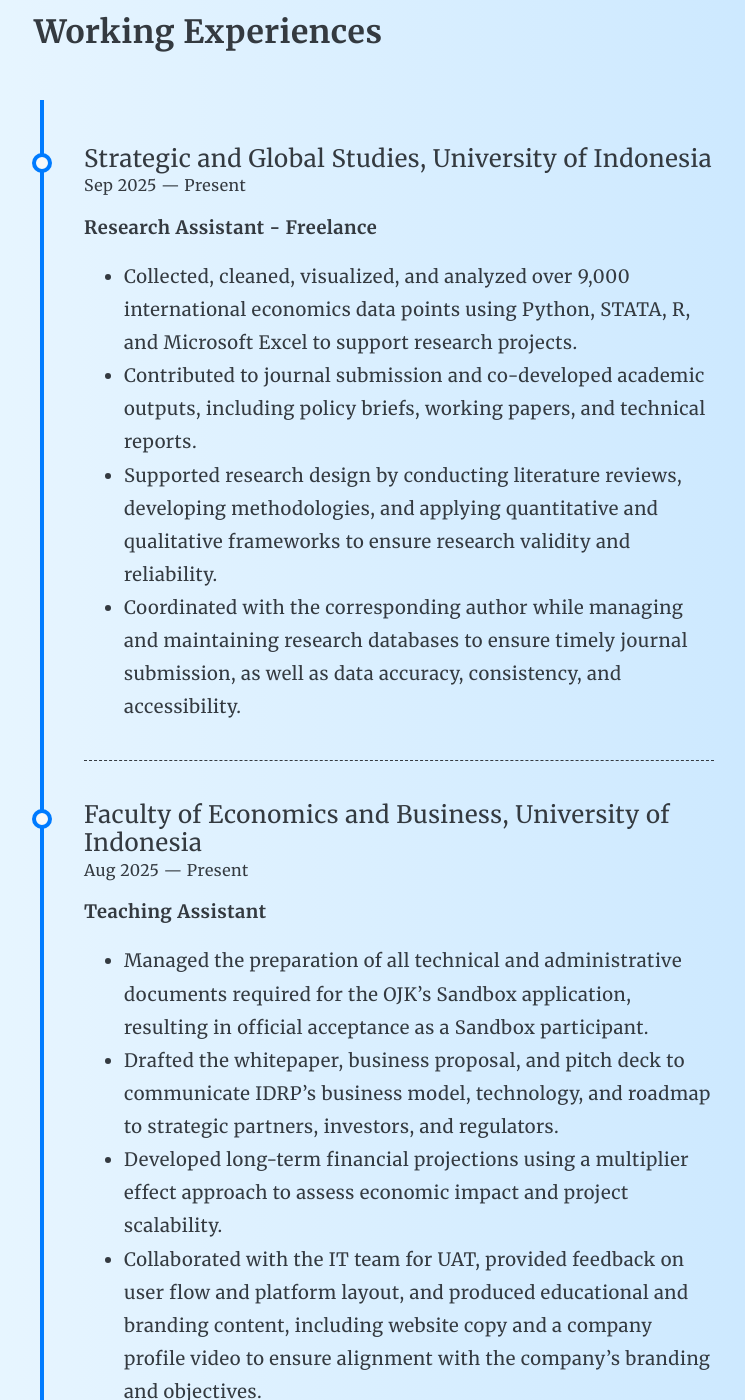
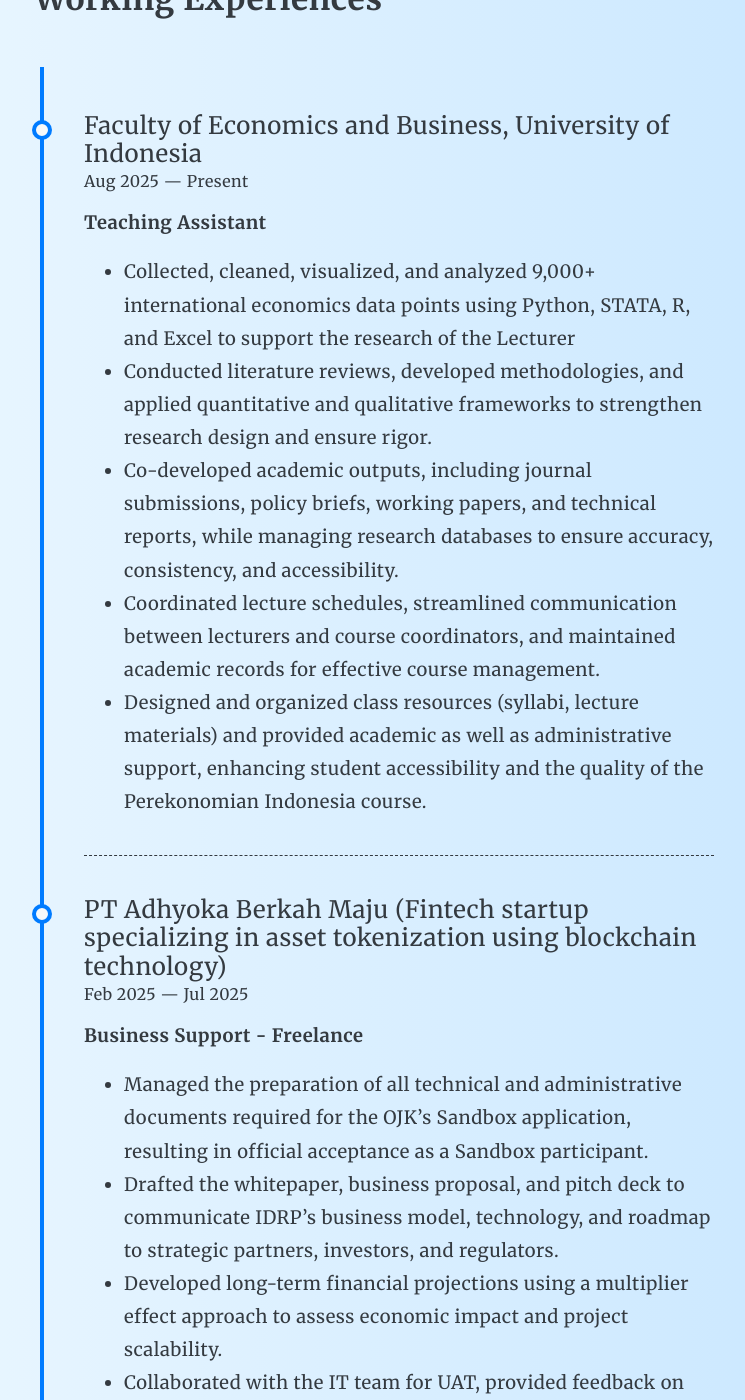
Before and after one commit to indristmrg/indristmrg.github.io, a Jekyll site: the page built from pages/about.md, in a window 1280 px wide and 1400 px high, scrolled down 2446 px. Shown: the whole window, without its empty margins (241-986 px from the left). Built offline with Jekyll 4.4.1, drawn with Linux system fonts in a browser that asks for light colours; emoji names are drawn with the system emoji font; some of the changed text lies outside the part shown.

Commit message:
Perubahan About

```diff
--- a/_data/timeline.yml
+++ b/_data/timeline.yml
@@ -1,23 +1,14 @@
-- title: Strategic and Global Studies, University of Indonesia
-  from: Sep 2025
-  to: Present
-  description: |
-    **Research Assistant - Freelance**
-    - Collected, cleaned, visualized, and analyzed over 9,000 international economics data points using Python, STATA, R, and Microsoft Excel to support research projects.
-    - Contributed to journal submission and co-developed academic outputs, including policy briefs, working papers, and technical reports.
-    - Supported research design by conducting literature reviews, developing methodologies, and applying quantitative and qualitative frameworks to ensure research validity and reliability.
-    - Coordinated with the corresponding author while managing and maintaining research databases to ensure timely journal submission, as well as data accuracy, consistency, and accessibility.
 
 - title: Faculty of Economics and Business, University of Indonesia
   from: Aug 2025
   to: Present
   description: |
     **Teaching Assistant**
-    - Managed the preparation of all technical and administrative documents required for the OJK’s Sandbox application, resulting in official acceptance as a Sandbox participant.
-    - Drafted the whitepaper, business proposal, and pitch deck to communicate IDRP’s business model, technology, and roadmap to strategic partners, investors, and regulators.
-    - Developed long-term financial projections using a multiplier effect approach to assess economic impact and project scalability.
-    - Collaborated with the IT team for UAT, provided feedback on user flow and platform layout, and produced educational and branding content, including website copy and a company profile video to ensure alignment with the company’s branding and objectives.
-    - Coordinated cross-functionally with regulators, strategic partners, legal and IT teams, company leaders, and prospective clients to ensure compliance and alignment of the business model with applicable regulatory requirements.
+    - Collected, cleaned, visualized, and analyzed 9,000+ international economics data points using Python, STATA, R, and Excel to support the research of the Lecturer
+    - Conducted literature reviews, developed methodologies, and applied quantitative and qualitative frameworks to strengthen research design and ensure rigor.
+    - Co-developed academic outputs, including journal submissions, policy briefs, working papers, and technical reports, while managing research databases to ensure accuracy, consistency, and accessibility.
+    - Coordinated lecture schedules, streamlined communication between lecturers and course coordinators, and maintained academic records for effective course management.
+    - Designed and organized class resources (syllabi, lecture materials) and provided academic as well as administrative support, enhancing student accessibility and the quality of the Perekonomian Indonesia course.
 
 - title: PT Adhyoka Berkah Maju (Fintech startup specializing in asset tokenization using blockchain technology)
   from: Feb 2025
--- a/pages/about.md
+++ b/pages/about.md
@@ -9,7 +9,8 @@
 ## **About Me**
 
 Hi I am **{{ site.author.name }}** :wave:,<br>
-a fresh graduate passionate about data management and policy research, equipped with strong analytical and writing skills. My professional experience at PT Adhyoka Berkah Maju provided hands-on experience in regulatory compliance and business operations within the fintech sector. Academically, I strengthened my research capabilities as a Research Assistant by managing large-scale datasets and contributing to publications, while my role as a Teaching Assistant at the University of Indonesia refined my organizational and communication skills. I am a resilient and adaptable team player, having demonstrated perseverance by overcoming personal challenges to complete my degree on schedule within 8 semesters.
+a fresh graduate passionate about data management and policy research, with strong analytical and writing skills. My professional experience at PT Adhyoka Berkah Maju provided hands-on exposure to business operations in the fintech sector. Academically, I enhanced my research capabilities as a Teaching Assistant by managing large-scale datasets, contributing to publications, and refining my organizational and communication skills. I am a resilient and adaptable team player with a strong eagerness to continuously learn and grow, demonstrated by my perseverance in overcoming personal challenges and completing my degree on schedule within eight (8) semesters.
+
 
 
 ## **Skills**
```
